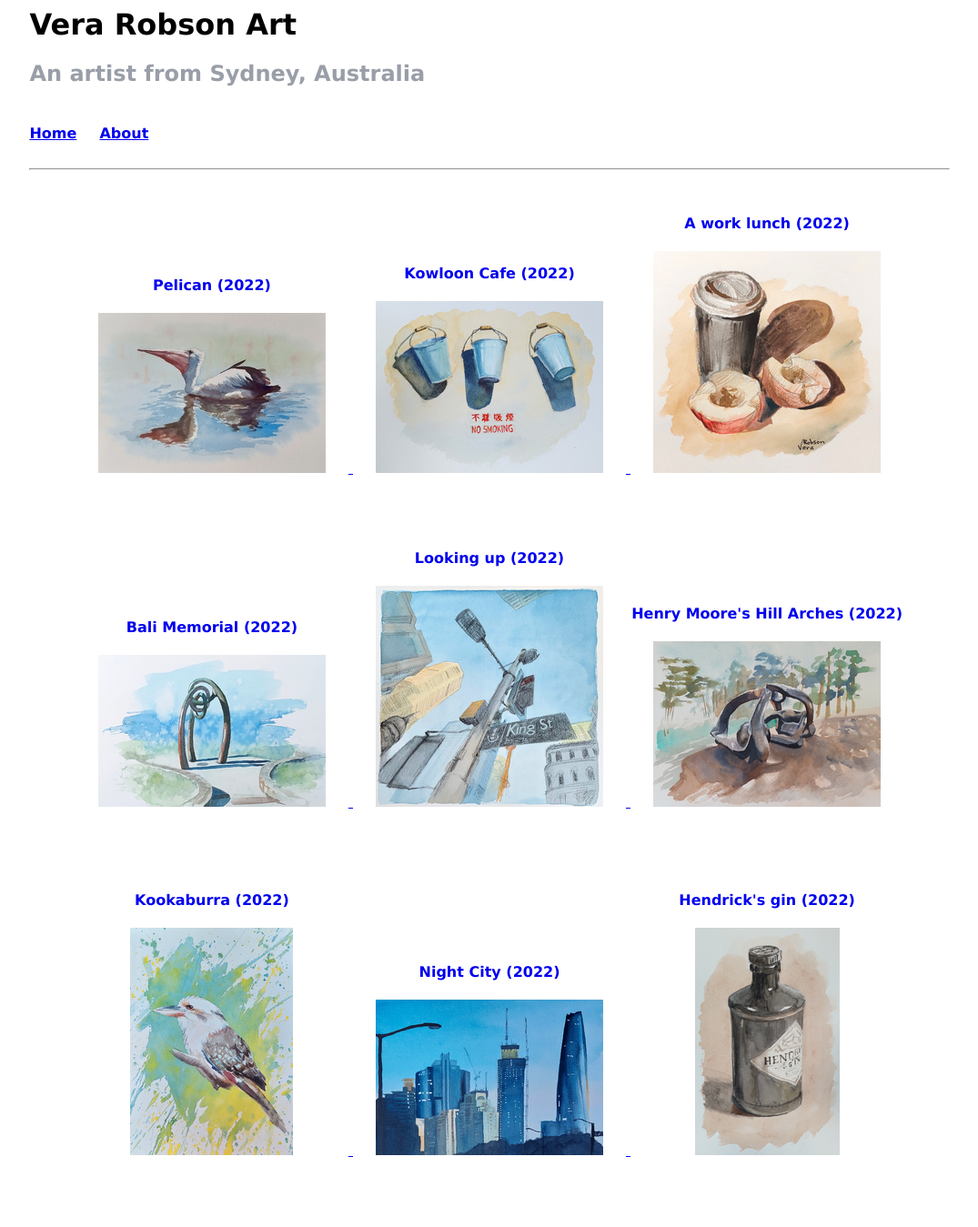
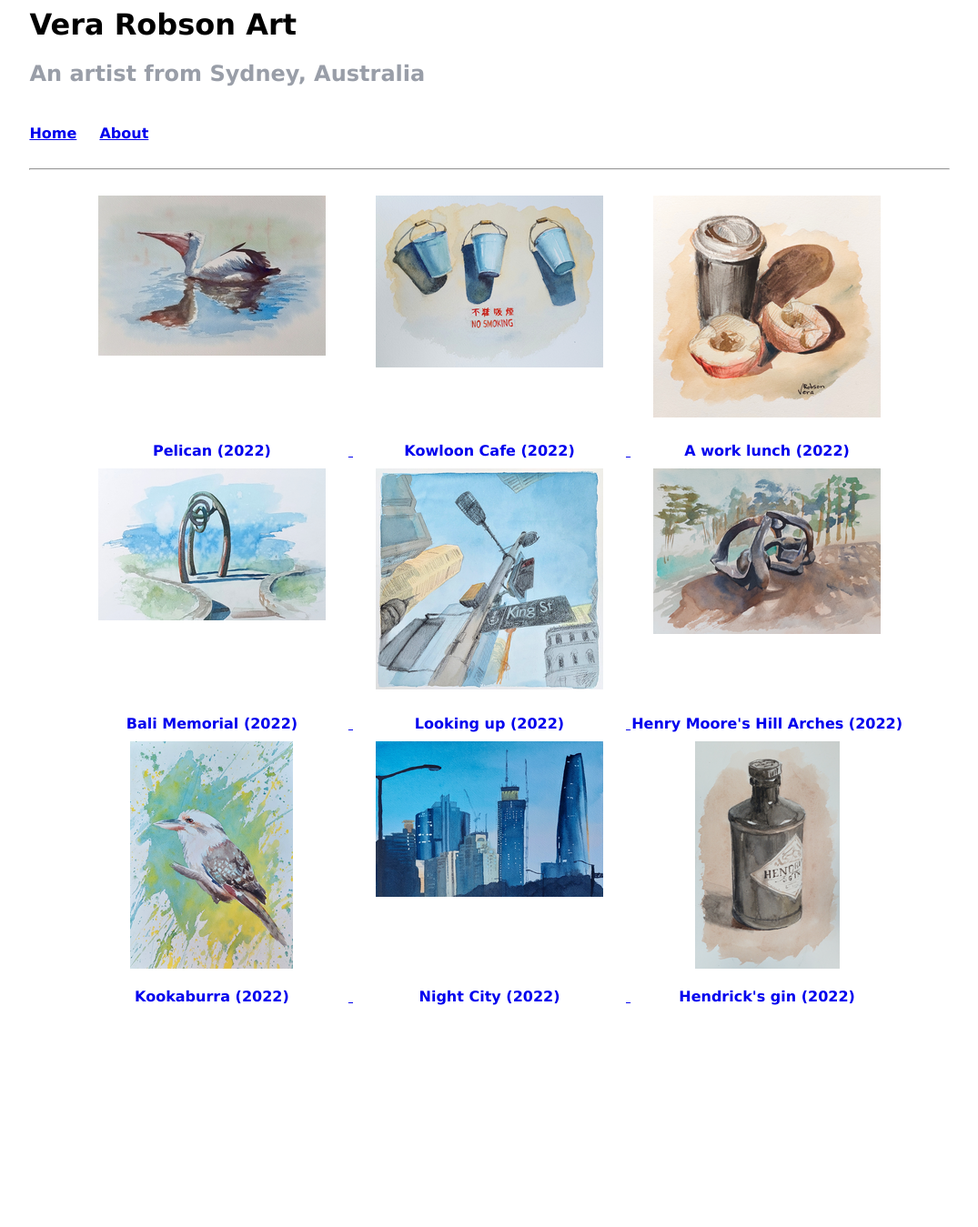
Before and after one commit to verarobsonart/verarobsonart.github.io, a Jekyll site: the page built from test.md, in a window 1280 px wide. Shown: the whole page at 91% size, without its empty margins (102-1177 px from the left). Built offline with Jekyll 4.4.1, drawn with Linux system fonts in a browser that asks for light colours; after the commit the page ends 1123 px from its top, so only the background shows below that.

Commit message:
Update test.md

```diff
--- a/test.md
+++ b/test.md
@@ -9,10 +9,10 @@ layout: testlayout
 {% if artwork.frontpage %}
 <a href="{{ artwork.url }}">
     <div class="tile">
-        <h4>{{ artwork.title }} ({{ artwork.year }})</h4>
         <div style="width:100%; height:250px; text-align:center; ">
         <img src="/assets/{{ artwork.catalogue }}-thumbnail.png"/>
         </div>
+        <h4>{{ artwork.title }} ({{ artwork.year }})</h4>
     </div>
 </a>
 {% endif %}
```
